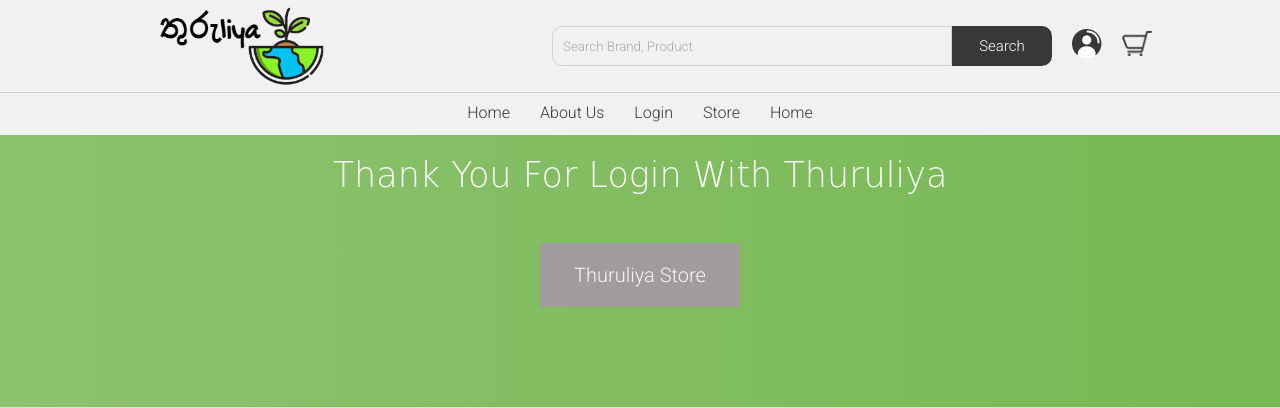
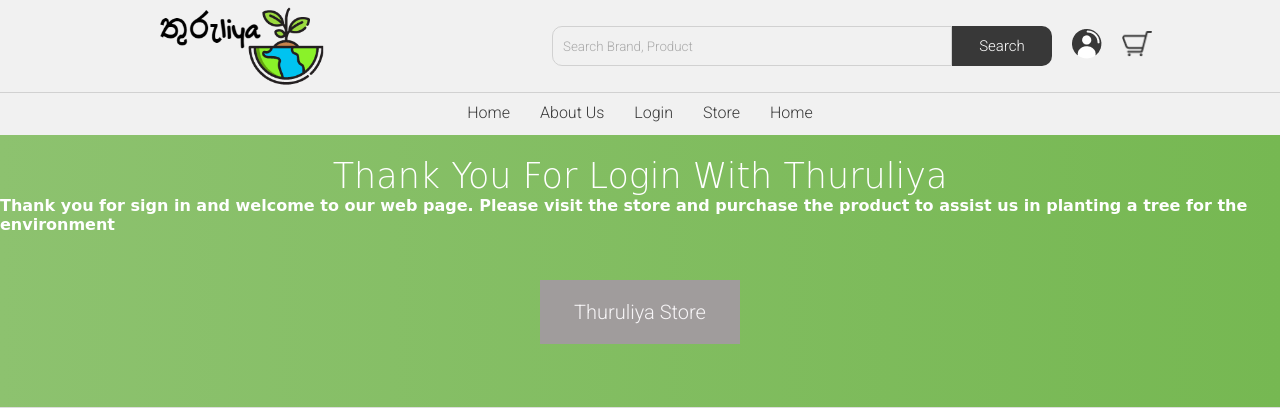
Before and after one commit to DNHathurusingha/Web-Assingment, a PHP site: the page made by Login Form/memberArea.php in a window 1280 px wide. Shown: the top 408 px of the page. Run offline with PHP 8.4, Linux system fonts and the light colour scheme; some libraries are stand-ins or nearby versions.

Commit message:
Update memberArea.php

```diff
--- a/Login Form/memberArea.php
+++ b/Login Form/memberArea.php
@@ -26,7 +26,13 @@
              <div class="content">
               <!--    <img src="img/Thuryliya-logo.png" class="logo" alt=""> -->
                  <br>
+                 <br>
+                 <br>
                  <p class="sub-heading">Thank you for login with Thuruliya
+                    <br>
+                    <h4>
+                        <p style="color: white;"> Thank you for sign in and welcome to our web page. Please visit the store and purchase the product to assist us in planting a tree for the environment</p>
+                    </h4>
 
 
                     <br>
```
